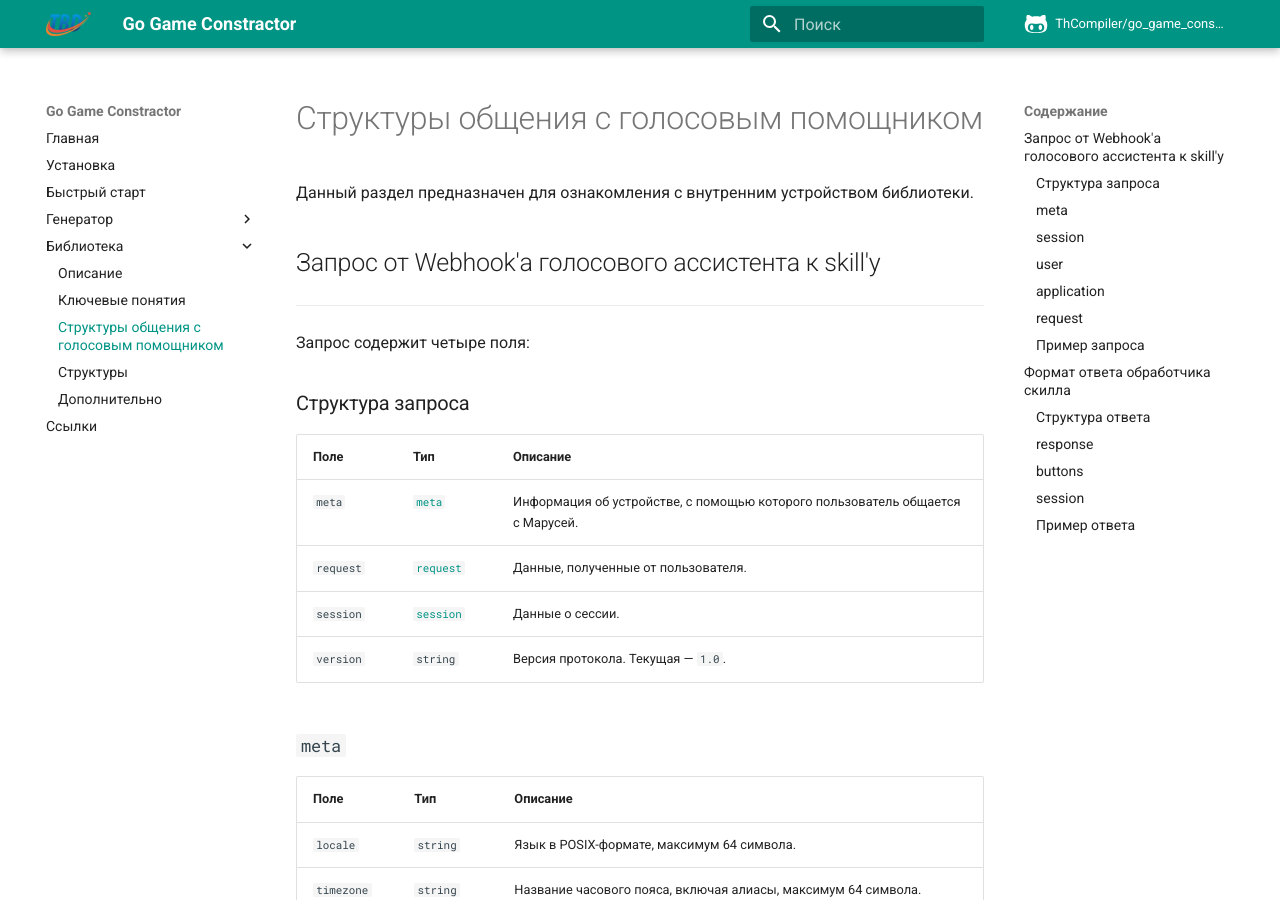
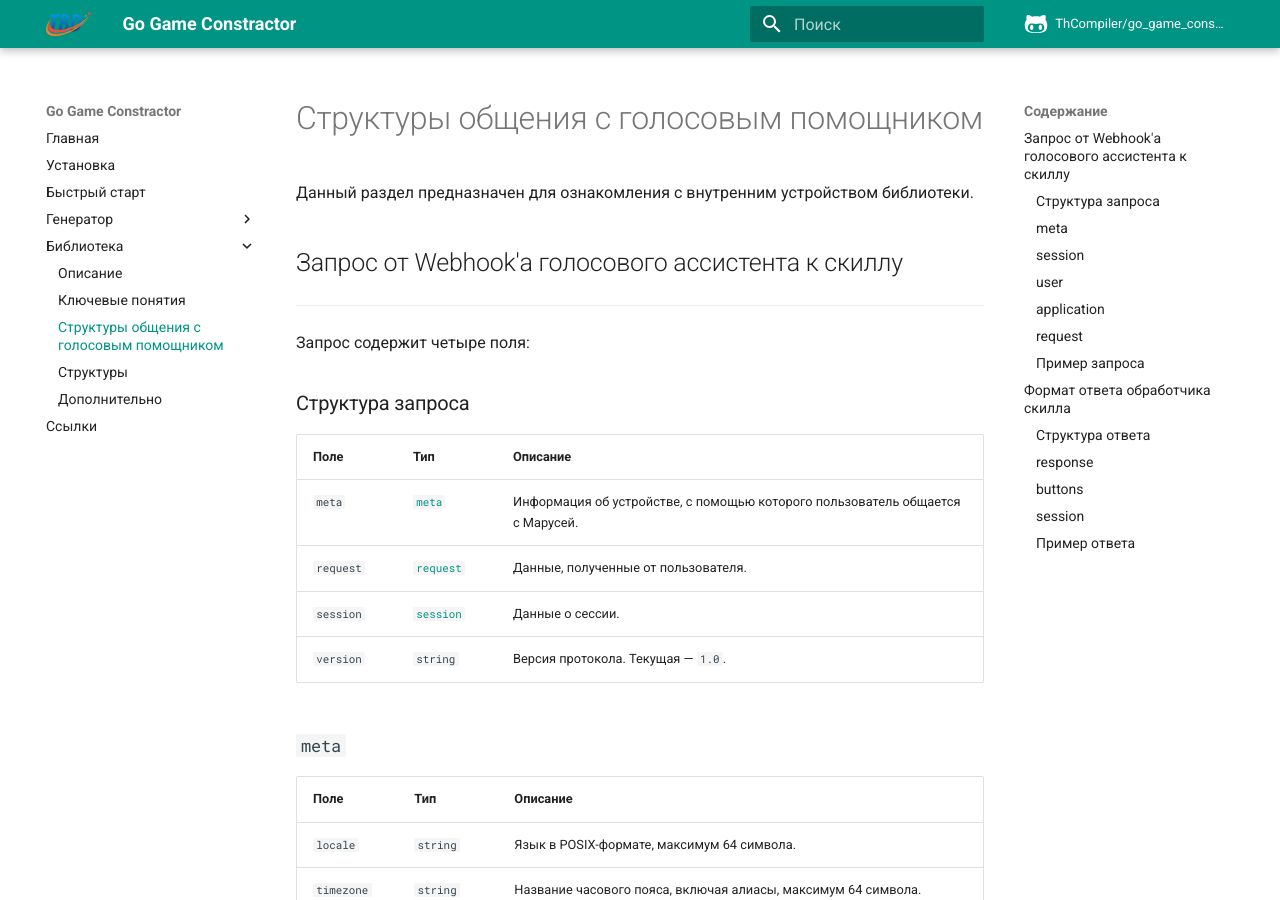
Before and after one commit to ThCompiler/go_game_constractor, an MkDocs documentation site: the page built from docs/lib_marusia_structs.md, in a window 1280 px wide and 900 px high. Built offline with MkDocs 1.6.1 and Material for MkDocs 9.7.7, drawn with Linux system fonts in a browser that asks for light colours; comment, search, counter and statistics services are not loaded; the version menu is left out.

Commit message:
Update lib_marusia_structs.md

```diff
--- a/docs/lib_marusia_structs.md
+++ b/docs/lib_marusia_structs.md
@@ -4,7 +4,7 @@ title: "Структуры для общения с голосовым помо
 ---
 
 Данный раздел предназначен для ознакомления с внутренним устройством библиотеки.
-## Запрос от Webhook'а голосового ассистента к skill'у
+## Запрос от Webhook'а голосового ассистента к скиллу
 -------------------------------------------------------------------------------------------
 Запрос содержит четыре поля:
 
```
